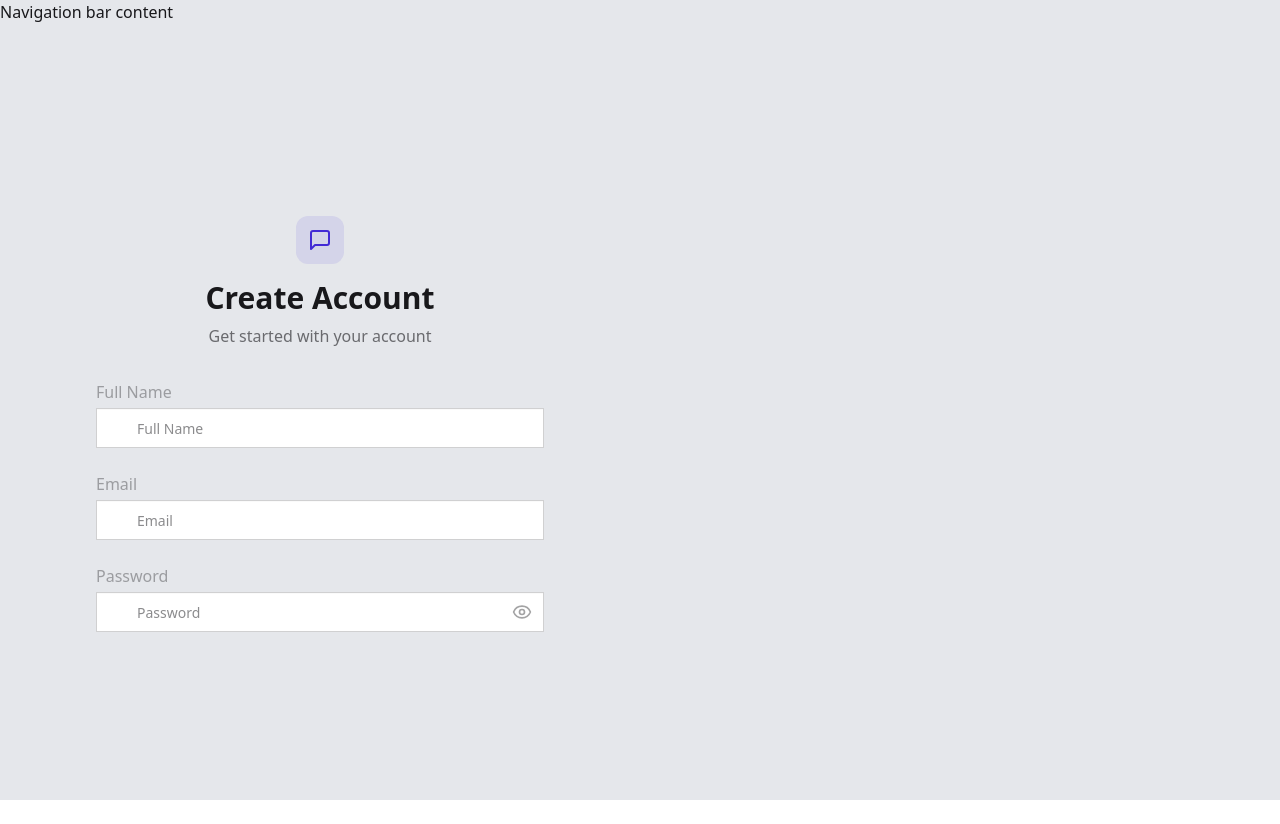
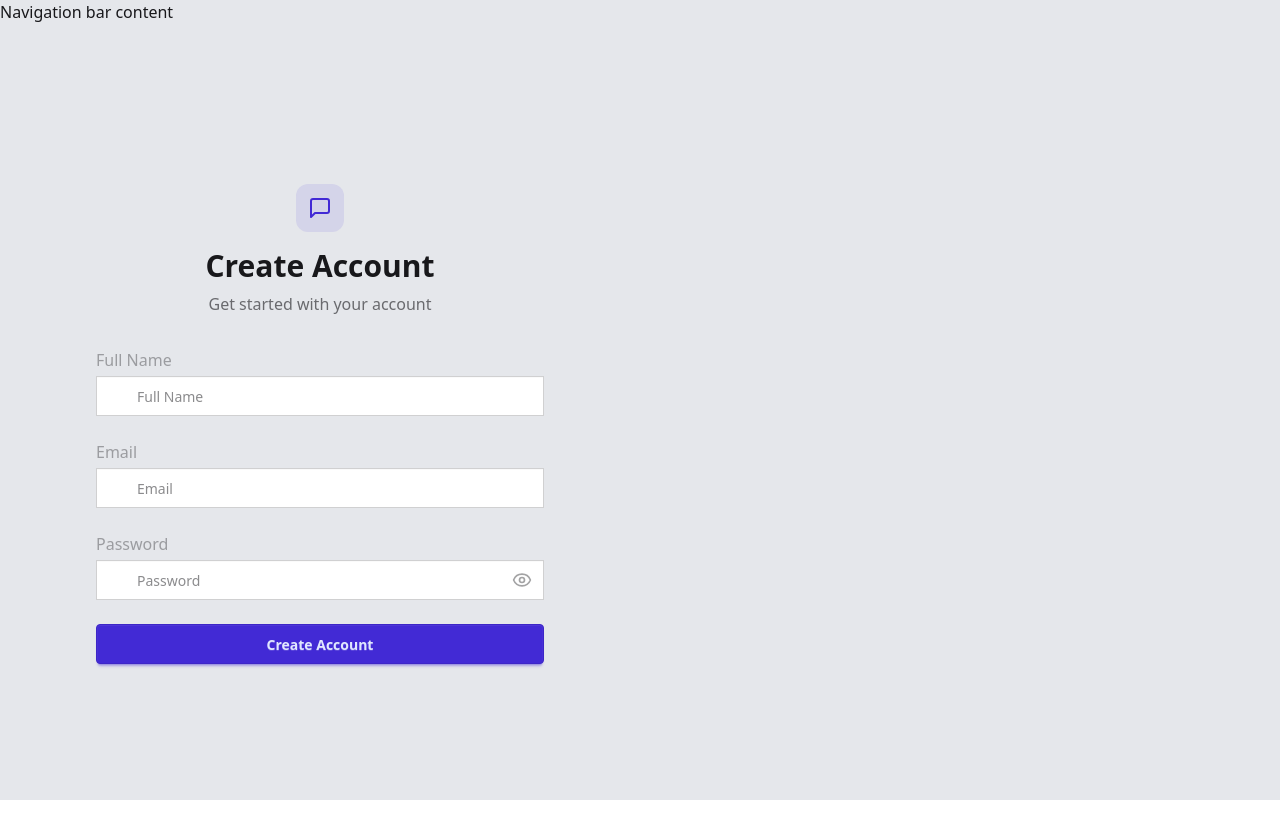
Before and after one commit to michallowkiet/chat-app, a React (Vite) app in the folder frontend/: page /signup in a window 1280 px wide. Built offline with nearby package versions, Linux system fonts and the light colour scheme; no server answers.

Commit message:
add signup form wip

```diff
--- a/frontend/src/pages/SignUpPage.tsx
+++ b/frontend/src/pages/SignUpPage.tsx
@@ -1,8 +1,18 @@
-import { Eye, EyeOff, Lock, Mail, MessageSquare, User } from 'lucide-react';
+import {
+  Eye,
+  EyeOff,
+  Loader2,
+  Lock,
+  Mail,
+  MessageSquare,
+  User,
+} from 'lucide-react';
 import { useState } from 'react';
+import useAuthStore from '../store/useAuthStore';
 import { SignUpForm } from '../types/types';
 
 const SignUpPage = () => {
+  const { isLoading, signup } = useAuthStore((state) => state);
   const [showPassword, setShowPassword] = useState(false);
   const [formData, setFormData] = useState<SignUpForm>({
     email: '',
@@ -14,6 +24,7 @@ const SignUpPage = () => {
     e.preventDefault();
     // Add your sign up logic here
     console.log(formData);
+    signup(formData);
   };
 
   return (
@@ -111,6 +122,17 @@ const SignUpPage = () => {
                 </button>
               </div>
             </div>
+
+            {/* Submit button */}
+            <button type="submit" className="btn btn-primary w-full">
+              {isLoading ? (
+                <>
+                  <Loader2 className="size-5 animate-spin" /> Loading...
+                </>
+              ) : (
+                'Create Account'
+              )}
+            </button>
           </form>
         </div>
       </div>
--- a/frontend/src/store/useAuthStore.ts
+++ b/frontend/src/store/useAuthStore.ts
@@ -17,7 +17,9 @@ const useAuthStore = create<AuthState>((set) => ({
   isLoading: false,
   user: undefined,
   signup: async (data: SignUpForm) => {
+    set({ isLoading: true });
     console.log(`Signup user with data ${JSON.stringify(data)}`);
+    set({ isLoading: false });
   },
 
   login: (email: string, password: string) => {
```
